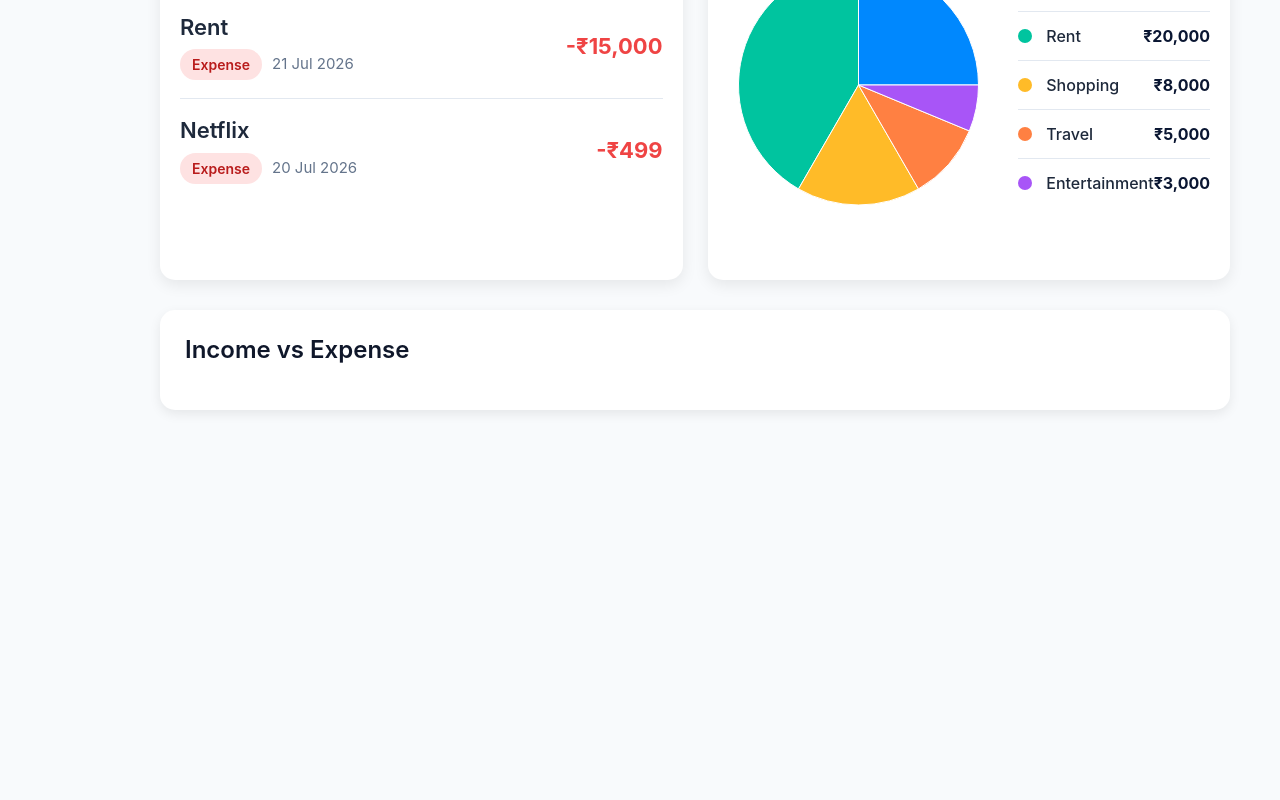
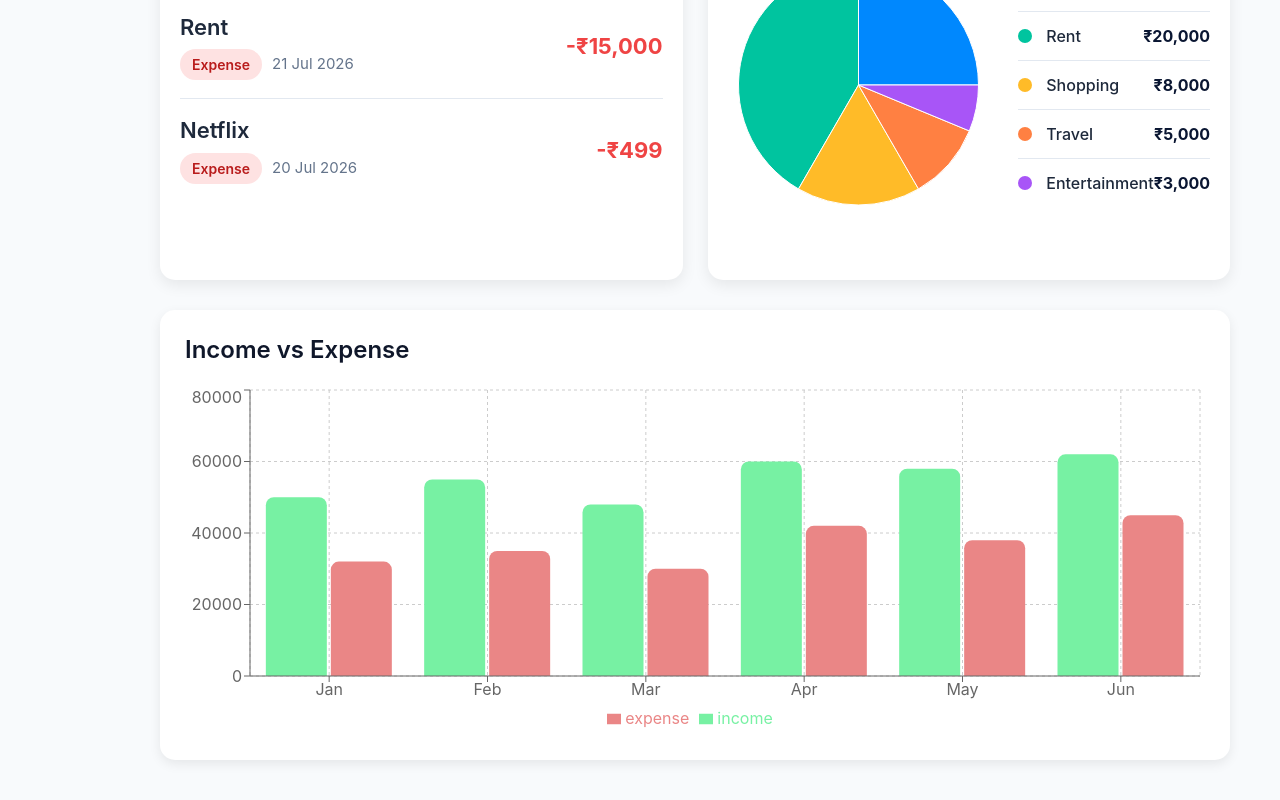
Before and after one commit to piyush6705/Finance-Tracker, a React (Vite) app in the folder finance-tracker/: page / in a window 1280 px wide. Shown: the part 428-1228 px from the top of the page. Before the commit the page ends 888 px from the top, so only its background shows below. Built offline with nearby package versions, Linux system fonts and the light colour scheme.

Commit message:
created incomeexpense grapgh

```diff
--- a/finance-tracker/src/components/Charts/IncomeExpenseChart/IncomeExpenseChart.jsx
+++ b/finance-tracker/src/components/Charts/IncomeExpenseChart/IncomeExpenseChart.jsx
@@ -50,6 +50,32 @@ function IncomeExpenseChart() {
 
       <h2>Income vs Expense</h2>
 
+      <ResponsiveContainer width="100%" height={350}>
+        <BarChart data={data}>
+          <CartesianGrid strokeDasharray="3 3" />
+          <XAxis dataKey="month" />
+          <YAxis />
+          <Tooltip
+            formatter={(value) =>
+              `₹${value.toLocaleString("en-IN")}`
+            }
+          />
+          <Legend />
+          <Bar
+              dataKey="income"
+              fill="#77f1a3"
+              radius={[8,8,0,0]}
+          />
+
+          <Bar
+              dataKey="expense"
+              fill="#ea8686"
+              radius={[8,8,0,0]}
+          />
+        </BarChart>
+
+      </ResponsiveContainer>
+
     </div>
   );
 }
```
